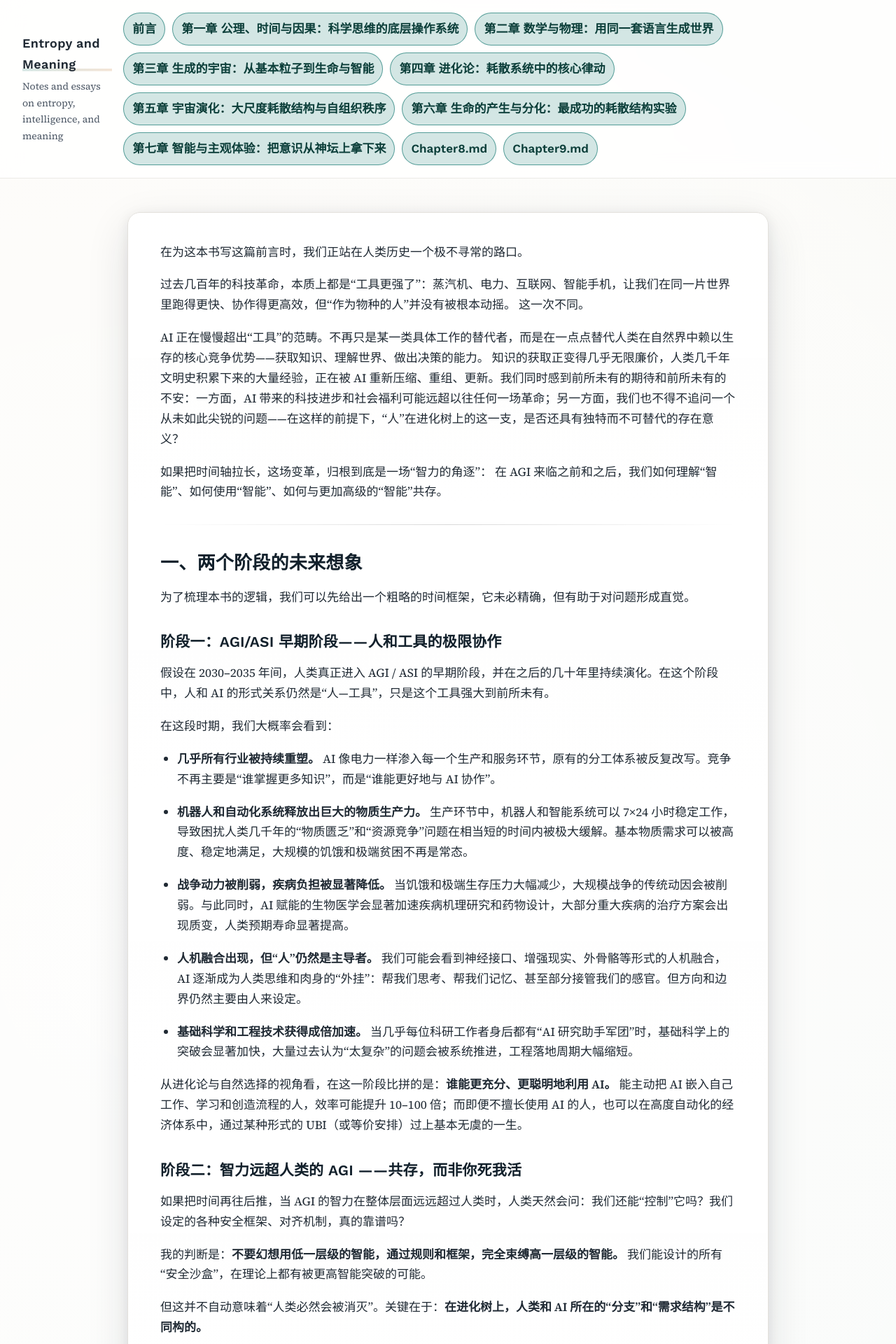
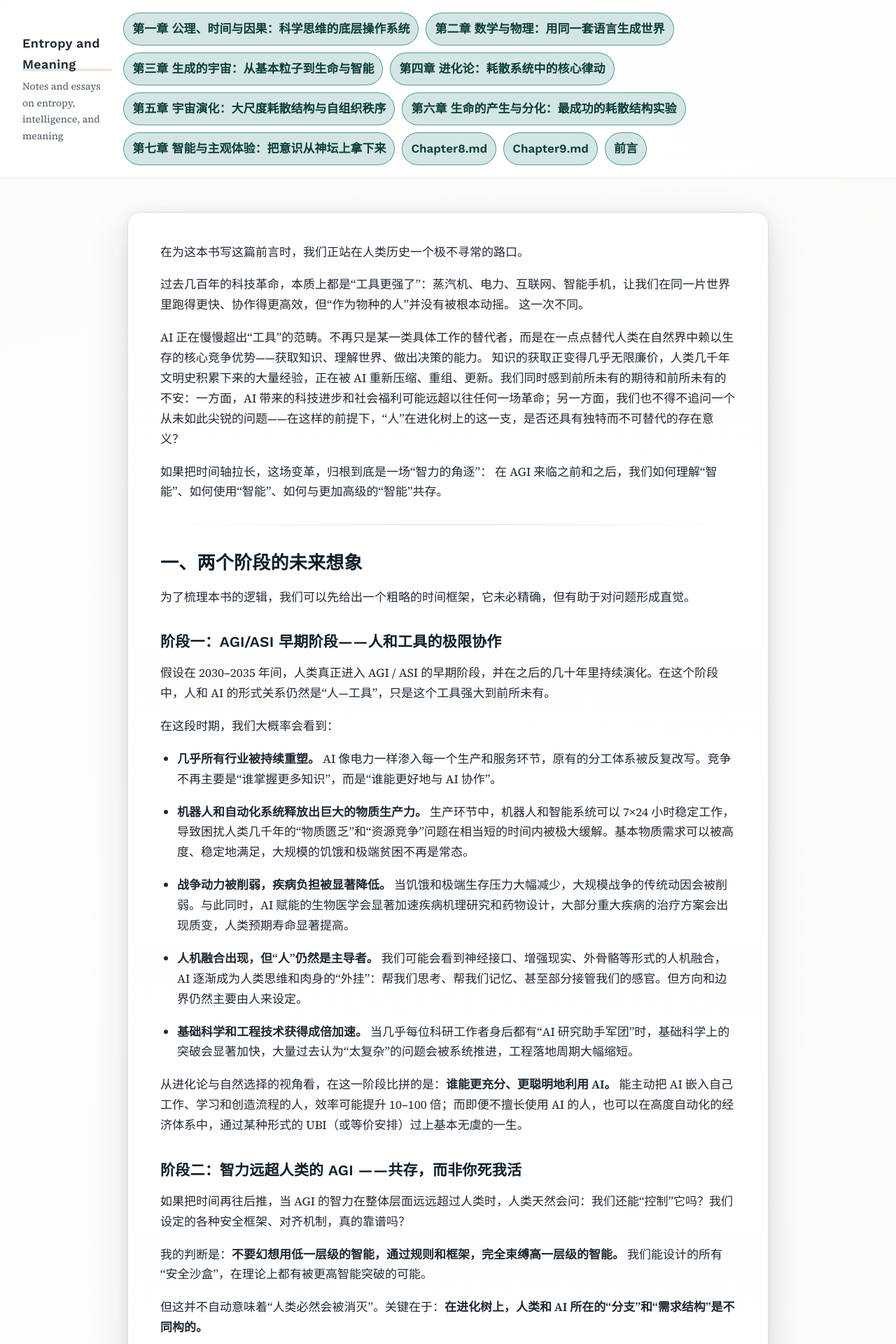
Before and after one commit to modenl/entropyandmeaning, a Jekyll site: the page built from docs/Preface.md, in a window 1280 px wide. Shown: the top 1920 px of the page at 70% size. Built offline with Jekyll 4.4.1, drawn with Linux system fonts in a browser that asks for light colours; our own code applies the rules of GitHub Pages for plain Markdown files.

Commit message:
Fix navigation rendering and increase mobile breakpoint

```diff
--- a/docs/_layouts/default.html
+++ b/docs/_layouts/default.html
@@ -1,11 +1,9 @@
 <!doctype html>
 <html lang="zh-CN">
-{% assign preface_pages = site.html_pages | where_exp: "item", "item.name contains 'Preface'" %}
-{% assign chapter_pages = site.html_pages | where_exp: "item", "item.name contains 'Chapter'" | sort: "path" %}
-{% assign nav_items = preface_pages | concat: chapter_pages %}
+{% assign nav_items = site.html_pages | sort: "path" %}
 {% assign first_nav_url = nil %}
 {% for p in nav_items %}
-  {% if p.url != '/' and first_nav_url == nil %}
+  {% if p.url != '/' and p.url != '/404.html' and first_nav_url == nil %}
     {% assign first_nav_url = p.url %}
   {% endif %}
 {% endfor %}
--- a/docs/assets/css/site.css
+++ b/docs/assets/css/site.css
@@ -349,7 +349,7 @@ mjx-container mjx-math {
   line-height: 1.4;
 }
 
-@media (max-width: 720px) {
+@media (max-width: 800px) {
   .site-shell {
     padding: 14px 18px;
     align-items: center;
```
